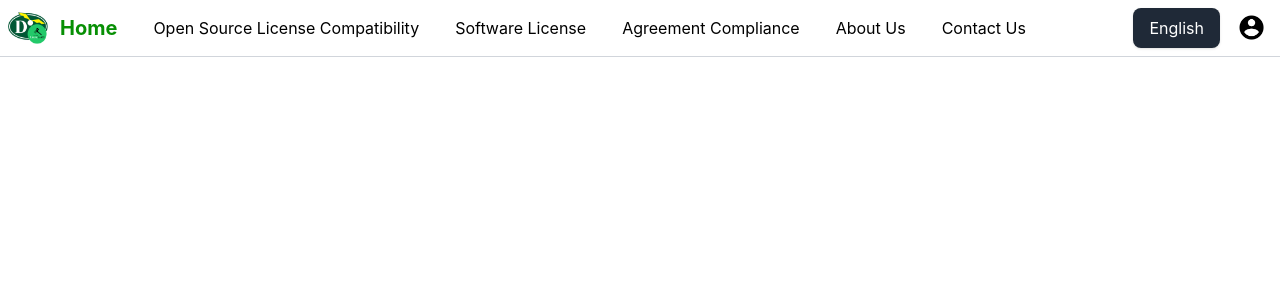
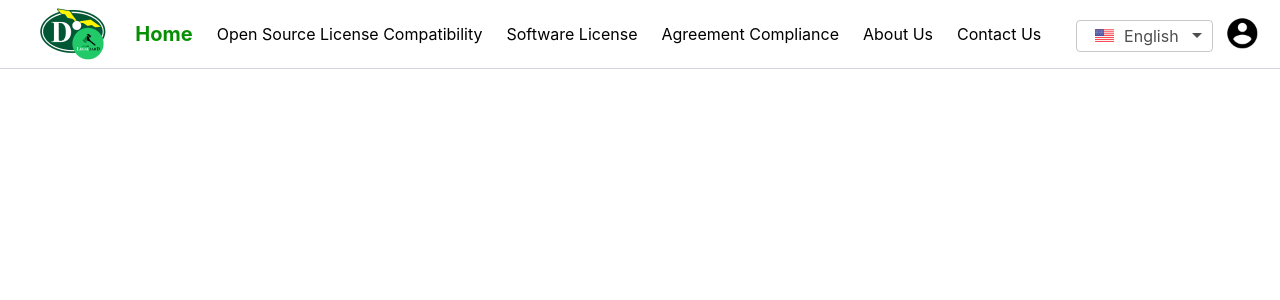
Before and after one commit to LL09-LegalCompliance-dowell/100080-dowelllegalzardWeb, a React (Create React App) app: page / in a window 1280 px wide. Shown: the top 300 px of the page. Built offline with nearby package versions, Linux system fonts and the light colour scheme.

Commit message:
completed language drop down and some optimization for header

```diff
--- a/package.json
+++ b/package.json
@@ -10,6 +10,7 @@
     "react": "^18.2.0",
     "react-bootstrap": "^2.8.0",
     "react-dom": "^18.2.0",
+    "react-flags-select": "^2.2.3",
     "react-icons": "^4.10.1",
     "react-scripts": "5.0.1",
     "tailwindcss": "^3.3.3",
--- a/src/components/DropDown.js
+++ /dev/null
@@ -1,36 +0,0 @@
-import { useState } from "react";
-
-const DropDown = ({style}) => {
-  const [isOpen, setIsOpen] = useState(false);
-
-  const toggleDropdown = () => {
-    setIsOpen(!isOpen);
-  };
-  return (
-    <div className={`relative ${style}`}>
-      <button
-        onClick={toggleDropdown}
-        className="px-4 py-2  bg-gray-800 text-white rounded-lg shadow focus:outline-none"
-      >
-        English
-      </button>
-      {isOpen && (
-        <div className="absolute right-0 mt-2 w-40 bg-white rounded-lg shadow-lg">
-          <ul>
-            <li className="py-2 px-4 hover:bg-gray-100 cursor-pointer">
-              Option 1
-            </li>
-            <li className="py-2 px-4 hover:bg-gray-100 cursor-pointer">
-              Option 2
-            </li>
-            <li className="py-2 px-4 hover:bg-gray-100 cursor-pointer">
-              Option 3
-            </li>
-          </ul>
-        </div>
-      )}
-    </div>
-  );
-};
-
-export default DropDown;
--- a/src/components/Header.js
+++ b/src/components/Header.js
@@ -1,18 +1,21 @@
 import { useState } from "react";
 import logo from "../assets/logo.png";
 import account from "../assets/Account circle.png";
-import DropDown from "./DropDown";
+
 import { AiOutlineMenu } from "react-icons/ai";
+import HeaderNavigation from "./HeaderNavigation";
+import ReactFlagsSelect from "react-flags-select";
+
 const Header = () => {
   const [isMenuOpen, setIsMenuOpen] = useState(false);
-
+  const [selectedLanguagee, setSelectedLanguagee] = useState("US");
   const handleMenuClick = () => {
     setIsMenuOpen(!isMenuOpen);
   };
   return (
     <>
       <header className="border-b border-gray-300 py-2 ">
-        <div className="flex items-center   sm:justify-between mx-2">
+        <div className="flex items-center   sm:justify-between ml-10 mr-3">
           <div className="sm:hidden">
             <AiOutlineMenu
               onClick={handleMenuClick}
@@ -20,52 +23,37 @@ const Header = () => {
               size={30}
             />
           </div>
-          <img className="ml-5 sm:ml-0" src={logo} alt="" width={40} height={20} />
-          <ul className="hidden sm:flex flex-row items-center text-xs lg:text-sm xl:text-base font-normal text-black space-y-2 lg:space-y-0 lg:space-x-3">
-            <li className="px-3 sm:text-sm md:text-base lg:text-lg xl:text-xl font-bold text-Primary ">
-              <a href="#a">Home</a>
-            </li>
-            <li className="px-3">
-              <a href="#a">Open Source License Compatibility</a>
-            </li>
-            <li className="px-3">
-              <a href="#a">Software License</a>
-            </li>
-            <li className="px-3">
-              <a href="#a">Agreement Compliance</a>
-            </li>
-            <li className="px-3">
-              <a href="#a">About Us</a>
-            </li>
-            <li className="px-3">
-              <a href="#a">Contact Us</a>
-            </li>
-          </ul>
+          <img
+            className="ml-5 sm:ml-0"
+            src={logo}
+            alt=""
+            width={66}
+            height={52}
+          />
+          <HeaderNavigation top={true} />
+          <div className="ml-auto sm:ml-0"></div>
+          <ReactFlagsSelect
+            selectButtonClassName="h-8  mt-2  "
+            selected={selectedLanguagee}
+            countries={["US", "IN", "FR", "CN", "ES", "JP", "PT"]}
+            customLabels={{
+              US: "English",
+              IN: "हिंदी",
+              FR: "Français",
+              CN: "简体中文",
+              ES: "Español",
+              JP: "日本語",
+              PT: "Português",
+            }}
+            onSelect={(code) => {
+              setSelectedLanguagee(code);
+            }}
+          />
 
-          <DropDown style="ml-auto mr-3"/>
-          <img src={account} alt="" width={40} height={20} />
+          <img src={account} alt="" width={50} height={30} />
         </div>
       </header>
-      <ul className={`${isMenuOpen ? "left-0" : "hidden"} lg:hidden `}>
-        <li className="px-3 sm:text-sm md:text-base lg:text-lg xl:text-xl font-bold text-Primary ">
-          <a href="#a">Home</a>
-        </li>
-        <li className="px-3">
-          <a href="#a">Open Source License Compatibility</a>
-        </li>
-        <li className="px-3">
-          <a href="#a">Software License</a>
-        </li>
-        <li className="px-3">
-          <a href="#a">Agreement Compliance</a>
-        </li>
-        <li className="px-3">
-          <a href="#a">About Us</a>
-        </li>
-        <li className="px-3">
-          <a href="#a">Contact Us</a>
-        </li>
-      </ul>
+      <HeaderNavigation top={false} isMenuOpen={isMenuOpen} />
     </>
   );
 };
--- /dev/null
+++ b/src/components/HeaderNavigation.js
@@ -0,0 +1,28 @@
+
+
+const HeaderNavigation = ({top,isMenuOpen}) => {
+  return (
+    <ul className={`${top?"hidden flex-row items-center sm:flex   sm:text-xs md:text-xs lg:text-sm xl:text-base font-normal text-black":`${isMenuOpen ? "left-0" : "hidden"}`}`}>
+      <li className="mx-6 sm:text-sm md:text-base lg:text-lg xl:text-xl font-bold text-Primary ">
+        <a href="#a">Home</a>
+      </li>
+      <li className="mr-6">
+        <a href="#a">Open Source License Compatibility</a>
+      </li>
+      <li className="mr-6">
+        <a href="#a">Software License</a>
+      </li>
+      <li className="mr-6">
+        <a href="#a">Agreement Compliance</a>
+      </li>
+      <li className="mr-6">
+        <a href="#a">About Us</a>
+      </li>
+      <li className="mr-6">
+        <a href="#a">Contact Us</a>
+      </li>
+    </ul>
+  );
+};
+
+export default HeaderNavigation;
```
Also changed, not shown: 1 other file (tests, documents, lock files or other folders).
